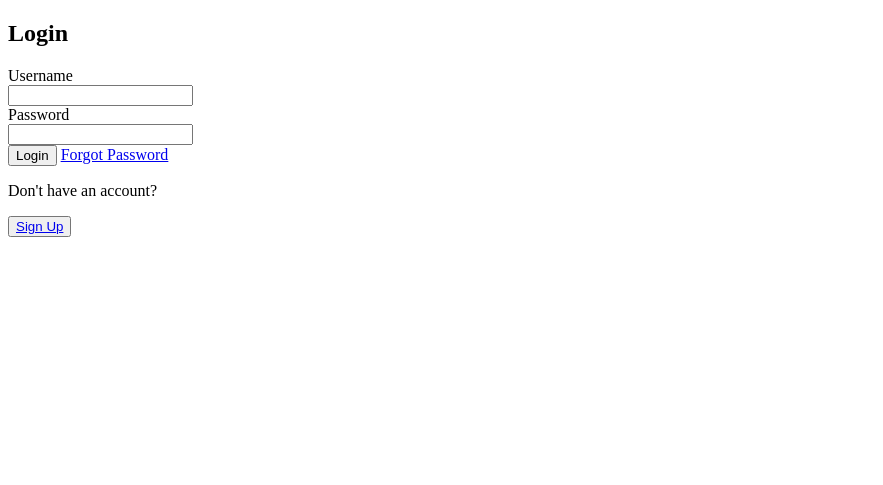
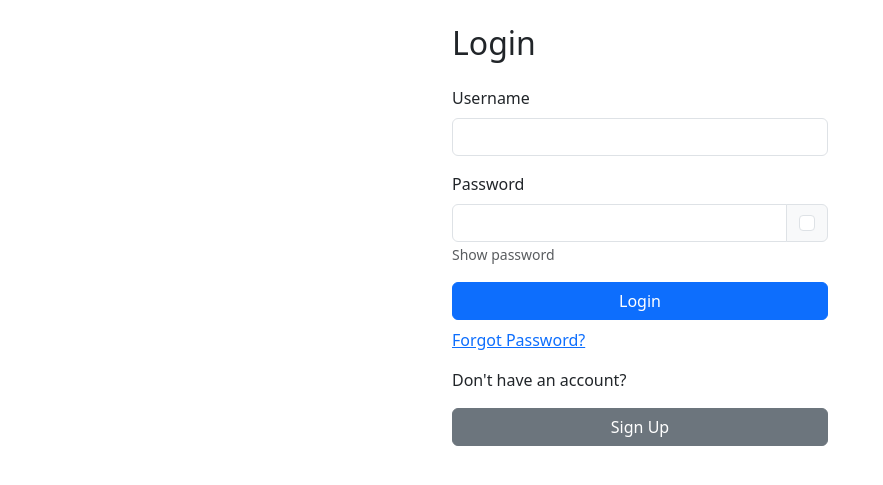
Before and after one commit to shushilshah/learning_ms_django, a Django app: template templates/auth/login.html in a window 1280 px wide. Shown: the top 485 px of the page, without its empty margins (0-883 px from the left). Run offline with Django 5.2, Linux system fonts and the light colour scheme; the template is opened without the code that fills it, so the values that code supplies are empty.

Commit message:
password visibility added

```diff
--- a/templates/auth/login.html
+++ b/templates/auth/login.html
@@ -3,32 +3,48 @@
   <head>
     <meta charset="UTF-8" />
     <meta name="viewport" content="width=device-width, initial-scale=1.0" />
-    <title>login</title>
+    <title>Login</title>
+    <!-- Bootstrap CSS -->
+    <link href="https://cdn.jsdelivr.net/npm/bootstrap@5.3.2/dist/css/bootstrap.min.css" rel="stylesheet">
   </head>
-  <body>
-    <h2>Login</h2>
+  <body class="p-4">
 
-    {% if error %}
-    <p style="color: red">{{error}}</p>
-    {% endif %}
+    <div class="container" style="max-width: 400px;">
+      <h2 class="mb-4">Login</h2>
 
-    <form method="POST">
-      {% csrf_token %}
+      {% if error %}
+      <div class="alert alert-danger">{{ error }}</div>
+      {% endif %}
 
-      <label>Username</label><br />
-      <input type="text" name="username" required /><br />
+      <form method="POST">
+        {% csrf_token %}
 
-      <label>Password</label><br />
-      <input type="password" name="password" required /><br />
+        <div class="mb-3">
+          <label class="form-label">Username</label>
+          <input type="text" class="form-control" name="username" required>
+        </div>
 
-      <button type="submit">Login</button>
+        <div class="mb-3">
+          <label class="form-label">Password</label>
+          <div class="input-group">
+            <input type="password" class="form-control" id="password" name="password" required>
+            <span class="input-group-text">
+              <input class="form-check-input mt-0" type="checkbox" id="showPassword" onclick="document.getElementById('password').type = this.checked ? 'text' : 'password'">
+            </span>
+          </div>
+          <small class="form-text text-muted">Show password</small>
+        </div>
 
-      <a href="{% url 'password_reset' %}">Forgot Password</a>
+        <button type="submit" class="btn btn-primary w-100 mb-2">Login</button>
 
-      <p>Don't have an account?</p>
+        <a href="{% url 'password_reset' %}" class="d-block mb-3">Forgot Password?</a>
 
-      <button><a href="{% url 'signup' %}">Sign Up</a></button>
-    </form>
+        <p>Don't have an account?</p>
+        <a href="{% url 'signup' %}" class="btn btn-secondary w-100">Sign Up</a>
+      </form>
+    </div>
 
+    <!-- Bootstrap JS Bundle -->
+    <script src="https://cdn.jsdelivr.net/npm/bootstrap@5.3.2/dist/js/bootstrap.bundle.min.js"></script>
   </body>
 </html>
```
